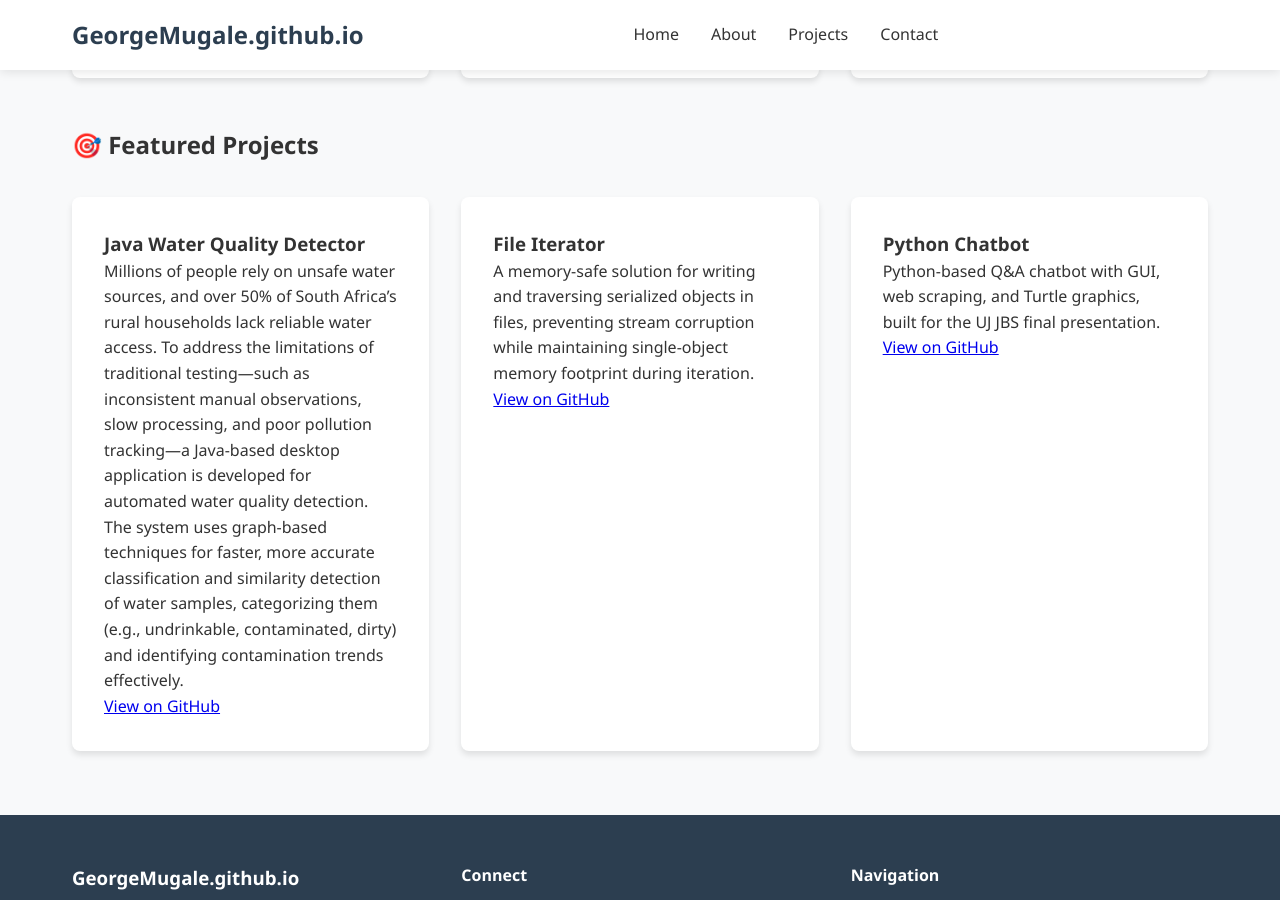
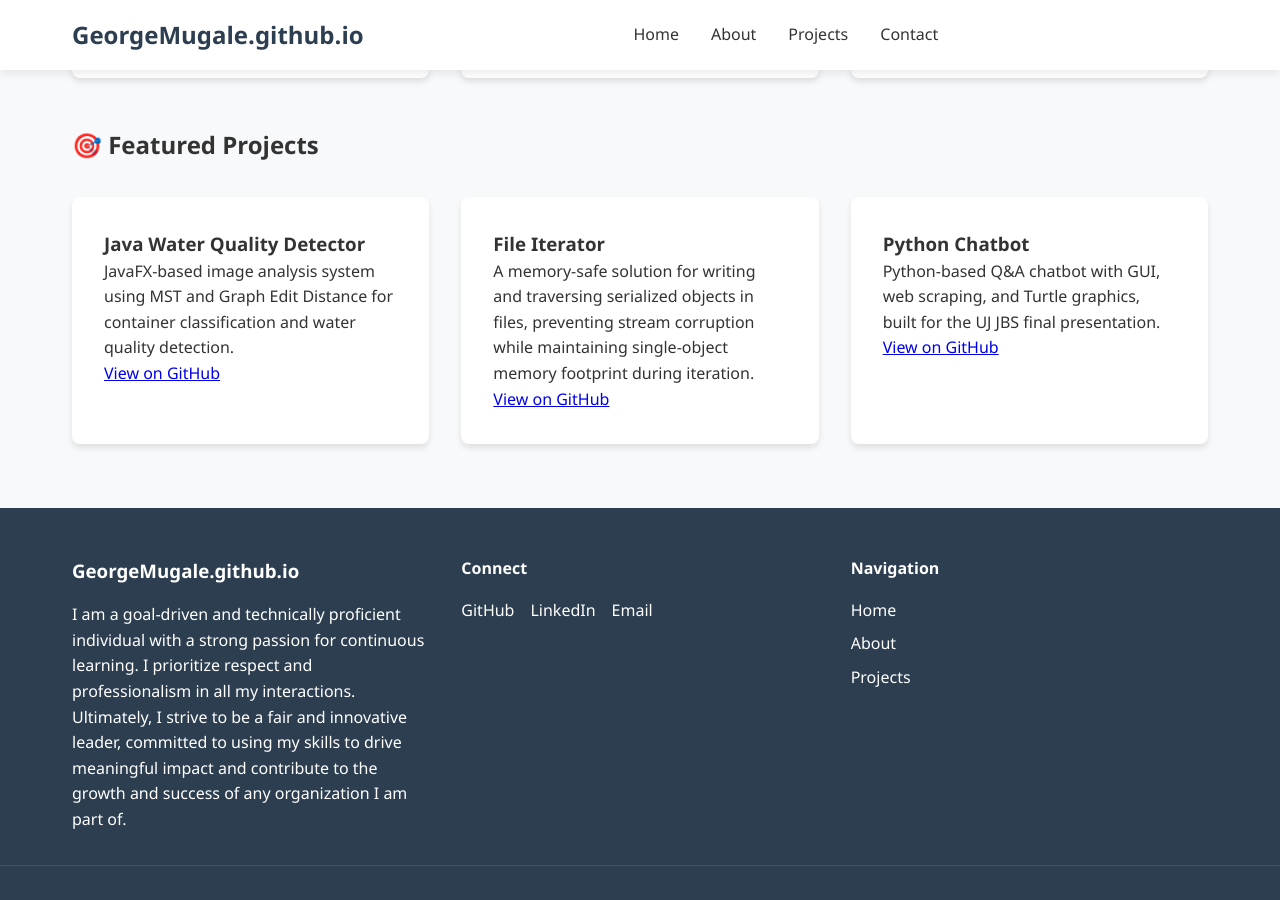
Before and after one commit to GeorgeMugale/GeorgeMugale.github.io, a Jekyll site: the page built from index.md, in a window 1280 px wide and 900 px high, scrolled down 987 px. Built offline with Jekyll 4.4.1, drawn with Linux system fonts in a browser that asks for light colours.

Commit message:
Update index.md

```diff
--- a/index.md
+++ b/index.md
@@ -66,7 +66,7 @@ problem-solving mindset
 <div class="projects-grid">
     <div class="project-card">
         <h3>Java Water Quality Detector</h3>
-        <p>Millions of people rely on unsafe water sources, and over 50% of South Africa’s rural households lack reliable water access. To address the limitations of traditional testing—such as inconsistent manual observations, slow processing, and poor pollution tracking—a Java-based desktop application is developed for automated water quality detection. The system uses graph-based techniques for faster, more accurate classification and similarity detection of water samples, categorizing them (e.g., undrinkable, contaminated, dirty) and identifying contamination trends effectively.</p>
+        <p>JavaFX-based image analysis system using MST and Graph Edit Distance for container classification and water quality detection.</p>
         <a href="https://github.com/GeorgeMugale/CSC3-Mini-Project">View on GitHub</a>
     </div>
 
```
